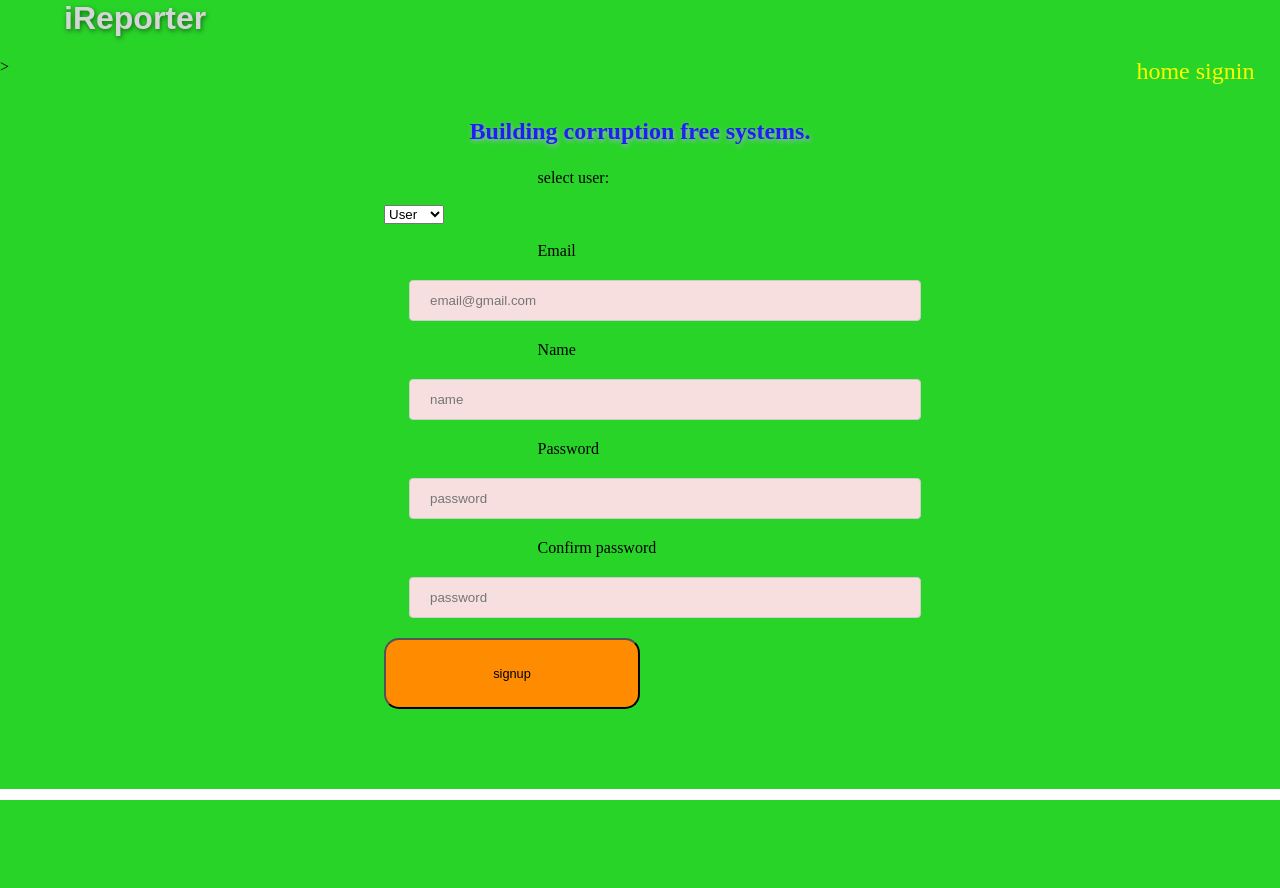
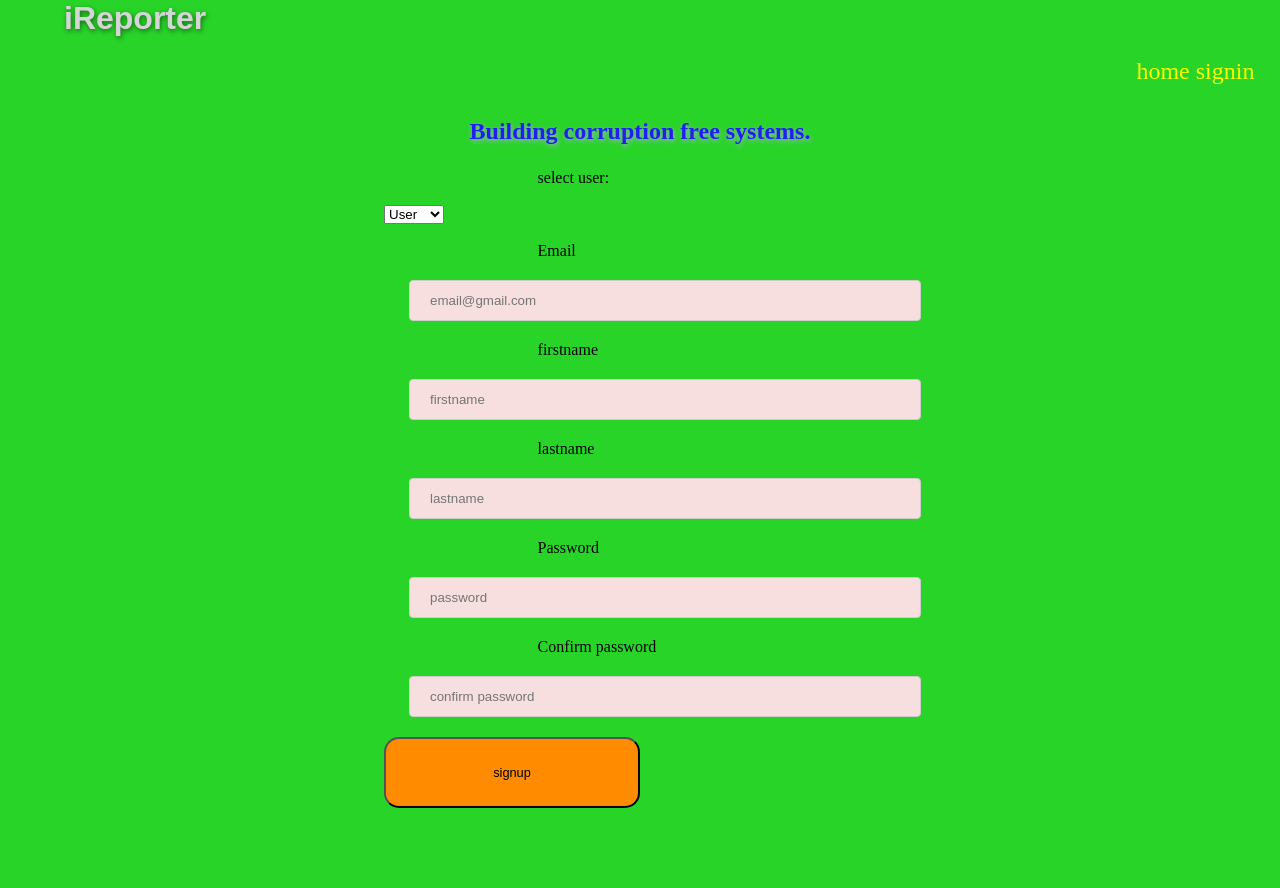
Before and after one commit to bekeplar/iReporter, a Python web app: template UI/templates/signup.html in a window 1280 px wide. Before the commit the page ends 800 px from the top, so only its background shows below. Run offline with Jinja, Linux system fonts and the light colour scheme; the template is opened without the code that fills it, so the values that code supplies are empty.

```diff
--- a/UI/templates/signup.html
+++ b/UI/templates/signup.html
@@ -6,7 +6,6 @@
     <title>iReporter signup!</title>
     <meta name="viewport" content="width=device-width, initial-scale=1">
     <link rel="stylesheet" type="text/css" media="screen" href="../static/main.css" />
-
 </head>
 <body>
     <div class="omega">
@@ -16,7 +15,7 @@
                 <a href="index.html">home</a>
                 <a href="signin.html">signin</a>
             </div>
-        </heder>><br><br>
+        </heder><br><br>
         <h3>Building corruption free systems.</h3>
         <div class="dare">
             <label>
@@ -32,9 +31,13 @@
                 </label><br>
                 <input type="email" required placeholder="email@gmail.com">
                 <label for="name">
-                    Name
+                    firstname
                 </label><br>
-                <input type="name" required placeholder="name">
+                <input type="name" required placeholder="firstname">
+                <label for="name">
+                        lastname
+                </label><br>
+                    <input type="name" required placeholder="lastname">
                 <label for="password">
                     Password
                 </label><br>
@@ -42,7 +45,7 @@
                 <label for="password">
                     Confirm password
                     </label><br>
-                    <input type="password" required placeholder="password">
+                    <input type="password" required placeholder="confirm password">
                 <button type="submit">signup</button>
             </form>
         </div>
```
